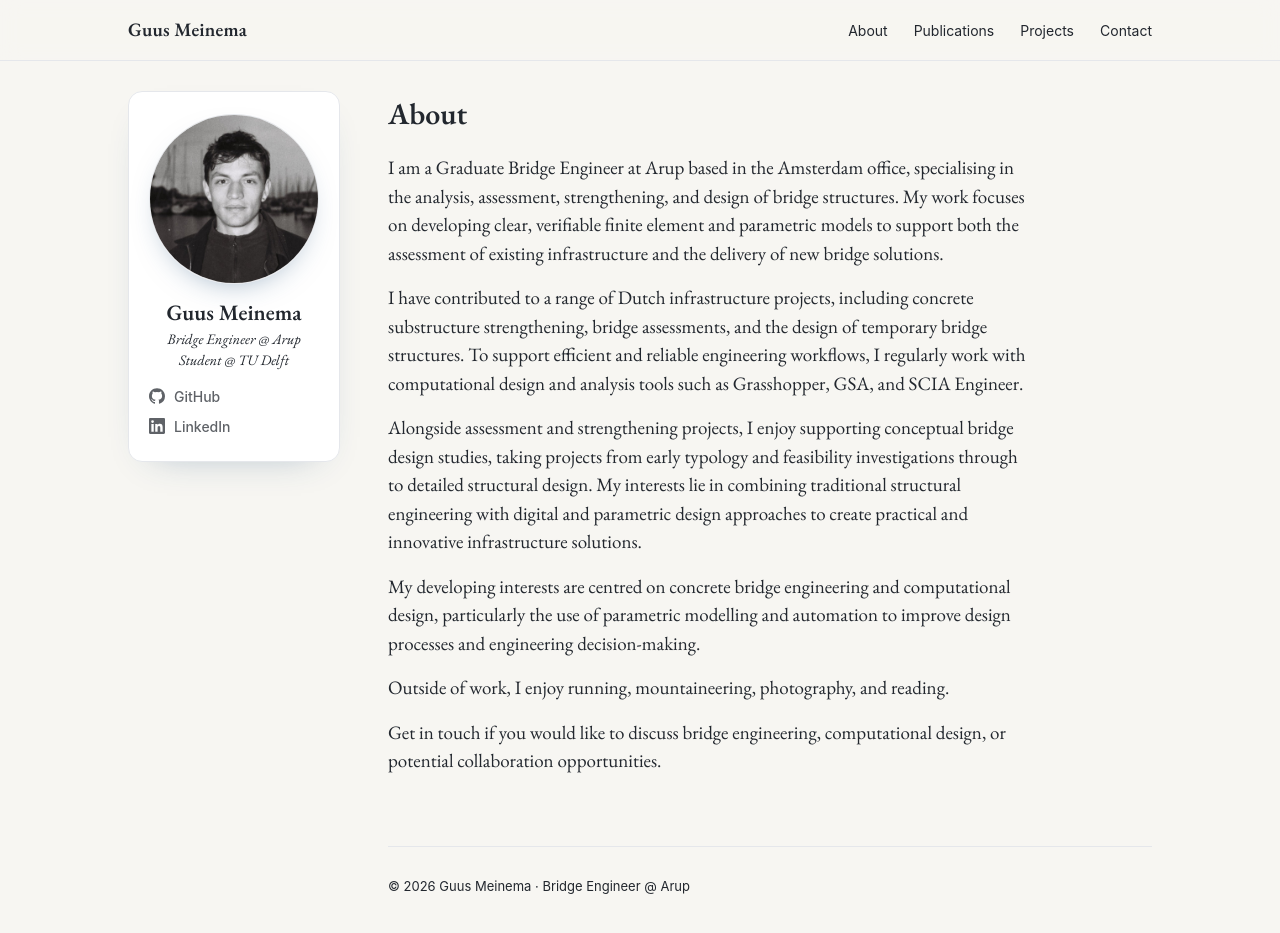
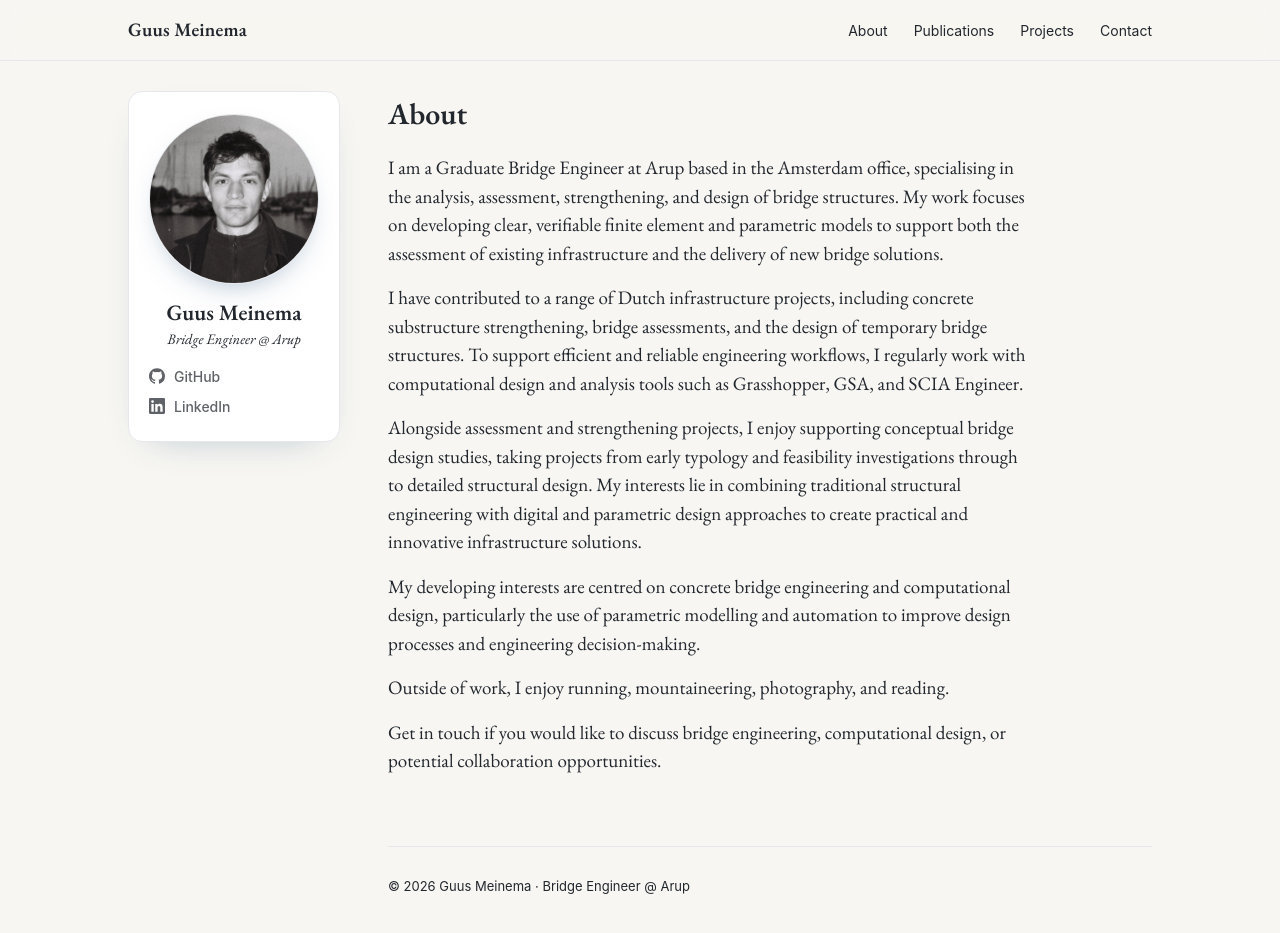
Before and after one commit to GMeinema-Arup/gmeinema-arup.github.io, a Jekyll site: the page built from _pages/about.md, in a window 1280 px wide and 956 px high. Shown: the top 933 px of the window. Built offline with Jekyll 4.4.1, drawn with Linux system fonts in a browser that asks for light colours.

Commit message:
Update profile title in clean.html
Removed 'Student @ TU Delft' from the profile title.

```diff
--- a/_layouts/clean.html
+++ b/_layouts/clean.html
@@ -32,7 +32,7 @@
   <aside class="profile">
     <img class="portrait" src="{{ '/images/bio-photo.jpg' | relative_url }}" alt="Guus Meinema">
     <h2 class="pname"><a href="{{ '/' | relative_url }}">Guus&nbsp;Meinema</a></h2>
-    <p class="ptitle">Bridge Engineer @ Arup<br>Student @ TU Delft</p>
+    <p class="ptitle">Bridge Engineer @ Arup</p>
     <nav class="psocial">
       <a href="https://github.com/GMeinema-Arup">
         <svg class="ic" viewBox="0 0 24 24" aria-hidden="true"><path d="M12 .5C5.37.5 0 5.78 0 12.29c0 5.21 3.44 9.63 8.21 11.19.6.11.82-.26.82-.57 0-.28-.01-1.02-.02-2-3.34.72-4.04-1.61-4.04-1.61-.55-1.39-1.34-1.76-1.34-1.76-1.09-.74.08-.73.08-.73 1.21.09 1.84 1.24 1.84 1.24 1.07 1.83 2.81 1.3 3.5 1 .11-.78.42-1.31.76-1.61-2.67-.3-5.47-1.33-5.47-5.93 0-1.31.47-2.38 1.24-3.22-.13-.3-.54-1.52.12-3.18 0 0 1.01-.32 3.3 1.23a11.5 11.5 0 0 1 6 0c2.29-1.55 3.3-1.23 3.3-1.23.66 1.66.25 2.88.12 3.18.77.84 1.23 1.91 1.23 3.22 0 4.61-2.81 5.62-5.49 5.92.43.37.81 1.1.81 2.22 0 1.61-.02 2.9-.02 3.29 0 .32.22.69.83.57A12.04 12.04 0 0 0 24 12.29C24 5.78 18.63.5 12 .5z"/></svg>
```
